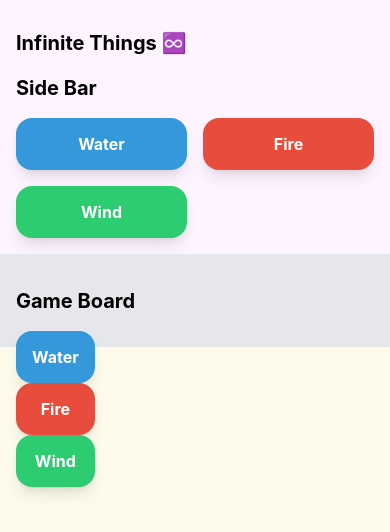
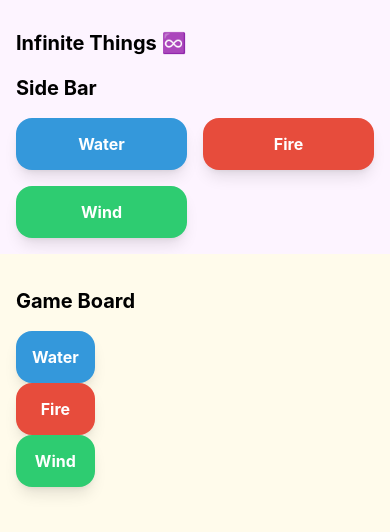
Before and after one commit to maheshmnj/infinite-things, a React (Create React App) app: page / in a window 390 px wide. Shown: the top 532 px of the page. Built offline with nearby package versions, Linux system fonts and the light colour scheme.

Commit message:
fix responsiveness

```diff
--- a/src/App.tsx
+++ b/src/App.tsx
@@ -16,9 +16,10 @@ function App() {
         <h1 className="text-xl font-bold mb-4">Infinite Things ♾️</h1>
         <SideBar setDraggedElement={setDraggedElement} />
       </div>
-      <div className="md:w-4/5 bg-amber-50 flex-grow">
-        <GameBoard draggedElement={draggedElement} updateDraggedElement={updateDraggedElement} />
-      </div>
+      <GameBoard
+        className="flex-grow md:w-4/5 bg-amber-50 relative p-4"
+        draggedElement={draggedElement} updateDraggedElement={updateDraggedElement}
+      />
     </div>
   );
 }
--- a/src/components/GameBoard/GameBoard.tsx
+++ b/src/components/GameBoard/GameBoard.tsx
@@ -5,9 +5,10 @@ import { ElementData } from "../../Types";
 interface GameBoardProps {
   draggedElement: ElementData | null;
   updateDraggedElement: (element: ElementData | null) => void;
+  className?: string;
 }
 
-const GameBoard: React.FC<GameBoardProps> = ({ draggedElement, updateDraggedElement }) => {
+const GameBoard: React.FC<GameBoardProps> = ({ className, draggedElement, updateDraggedElement }) => {
   const [elements, setElements] = useState<ElementData[]>([
     { id: "Water", dx: 0, dy: 0, color: "#3498db" },
     { id: "Fire", dx: 0, dy: 0, color: "#e74c3c" },
@@ -78,7 +79,7 @@ const GameBoard: React.FC<GameBoardProps> = ({ draggedElement, updateDraggedElem
 
   return (
     <div
-      className="game-board bg-gray-200 relative h-full p-4"
+      className={`${className}`}
       onDrop={handleDrop}
       onDragOver={handleDragOver}
       onDragEnter={(e) => handleDragEnter(e)}
@@ -98,7 +99,7 @@ const GameBoard: React.FC<GameBoardProps> = ({ draggedElement, updateDraggedElem
           />
         ))}
       </div>
-    </div>
+    </div >
   );
 };
 
```
Also changed, not shown: src/App.css (+5 -4 lines), 1 other file (tests, documents, lock files or other folders).
